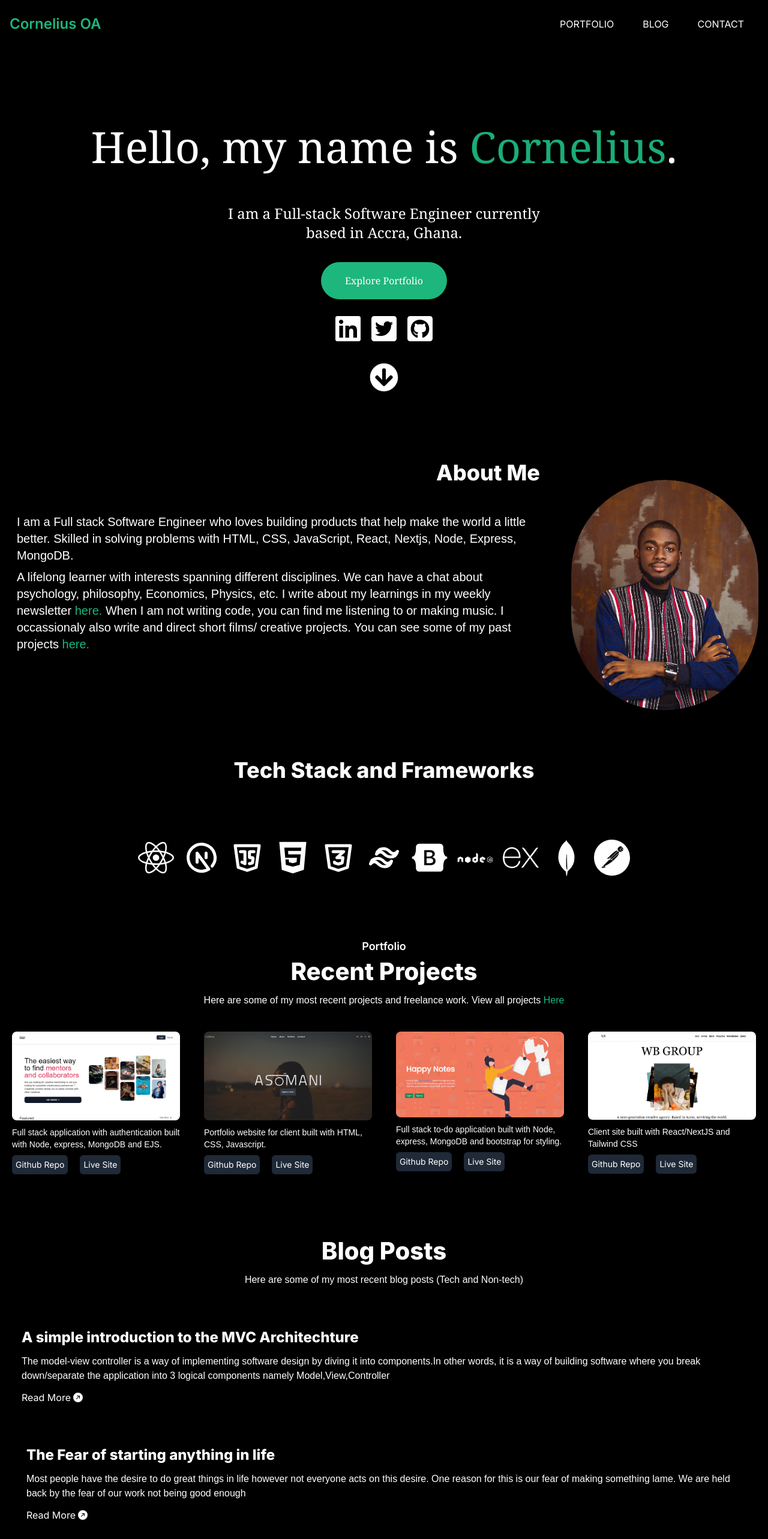
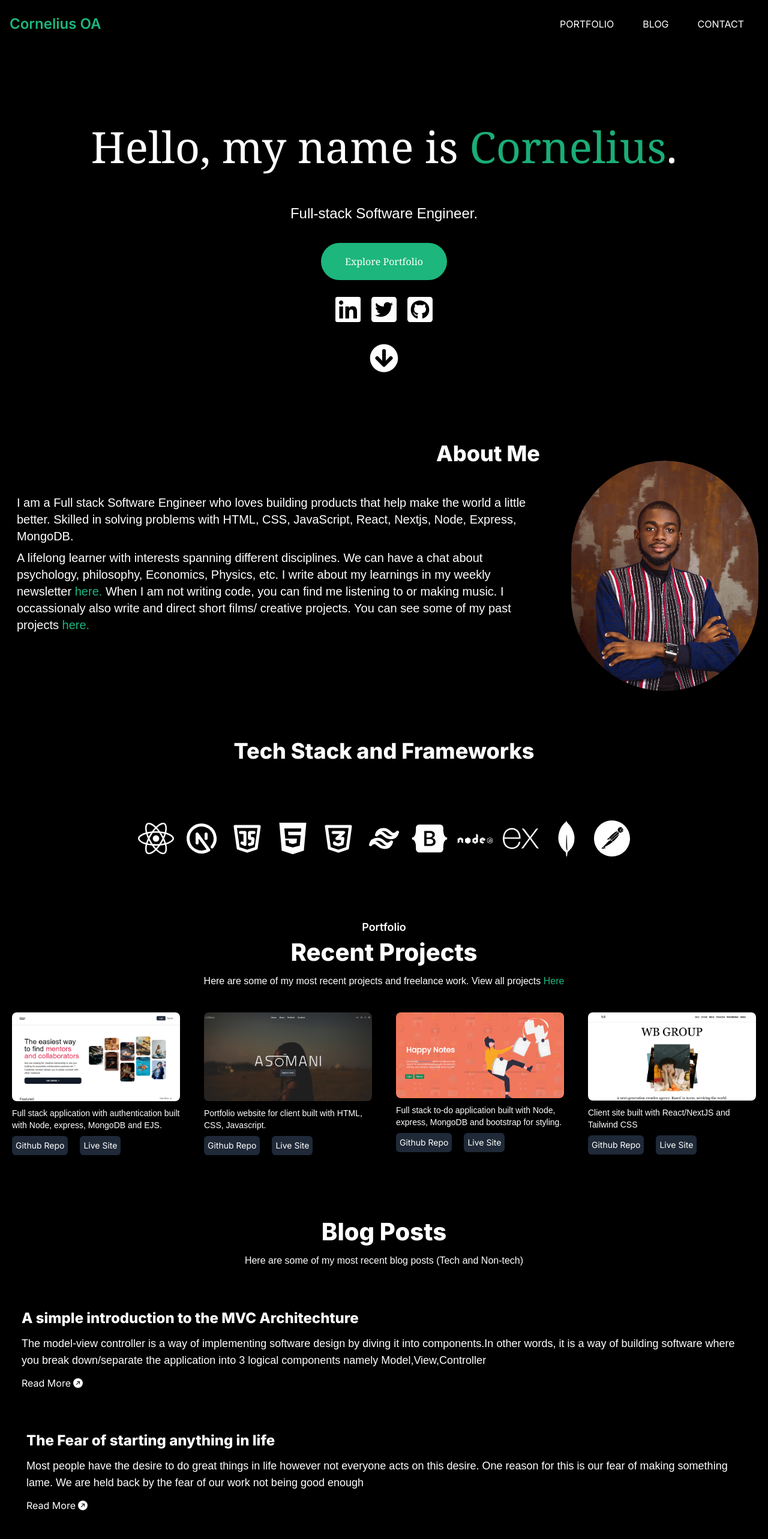
Before and after one commit to thecornisians/portfolio, a Next.js app: page / in a window 1280 px wide. Shown: the top 2566 px of the page at 60% size. Built offline with nearby package versions, Linux system fonts and the light colour scheme.

Commit message:
minor updates

```diff
--- a/components/Blog.js
+++ b/components/Blog.js
@@ -17,7 +17,7 @@ export default function BlogPosts() {
           <h1 className="font-bold text-2xl pb-3">
             A simple introduction to the MVC Architechture
           </h1>
-          <p className="pb-3">
+          <p className="pb-3 text-lg">
             The model-view controller is a way of implementing software design
             by diving it into components.In other words, it is a way of building
             software where you break down/separate the application into 3
@@ -37,7 +37,7 @@ export default function BlogPosts() {
           <h1 className="font-bold text-2xl pb-3">
             The Fear of starting anything in life
           </h1>
-          <p className="pb-3">
+          <p className="pb-3 text-lg">
             Most people have the desire to do great things in life however not
             everyone acts on this desire. One reason for this is our fear of
             making something lame. We are held back by the fear of our work not
--- a/components/Hero.js
+++ b/components/Hero.js
@@ -21,9 +21,8 @@ export default function Hero() {
               </span>
               .
             </h2>
-            <p className="text-m py-5 leading-8  md:text-2xl max-w-xl mx-auto mb-6 lg:mb-8 font-serif">
-              I am a Full-stack Software Engineer currently based in Accra,
-              Ghana.
+            <p className="text-lg py-5 leading-8  md:text-2xl max-w-xl mx-auto mb-6 lg:mb-8">
+              Full-stack Software Engineer.
             </p>
             <a
               href="#portfolio"
--- a/components/Portfolio.js
+++ b/components/Portfolio.js
@@ -104,7 +104,7 @@ export default function Portfolio() {
               </a>
               <a
                 className="px-1.5 py-1.5 mr-2 text-white rounded-md bg-gray-800 hover:bg-gray-400 text-sm"
-                href="https://happynotes.cyclic.app/"
+                href="https://happynotes.cyclic.app/login"
                 target="_blank"
                 rel="noreferrer"
               >
```
